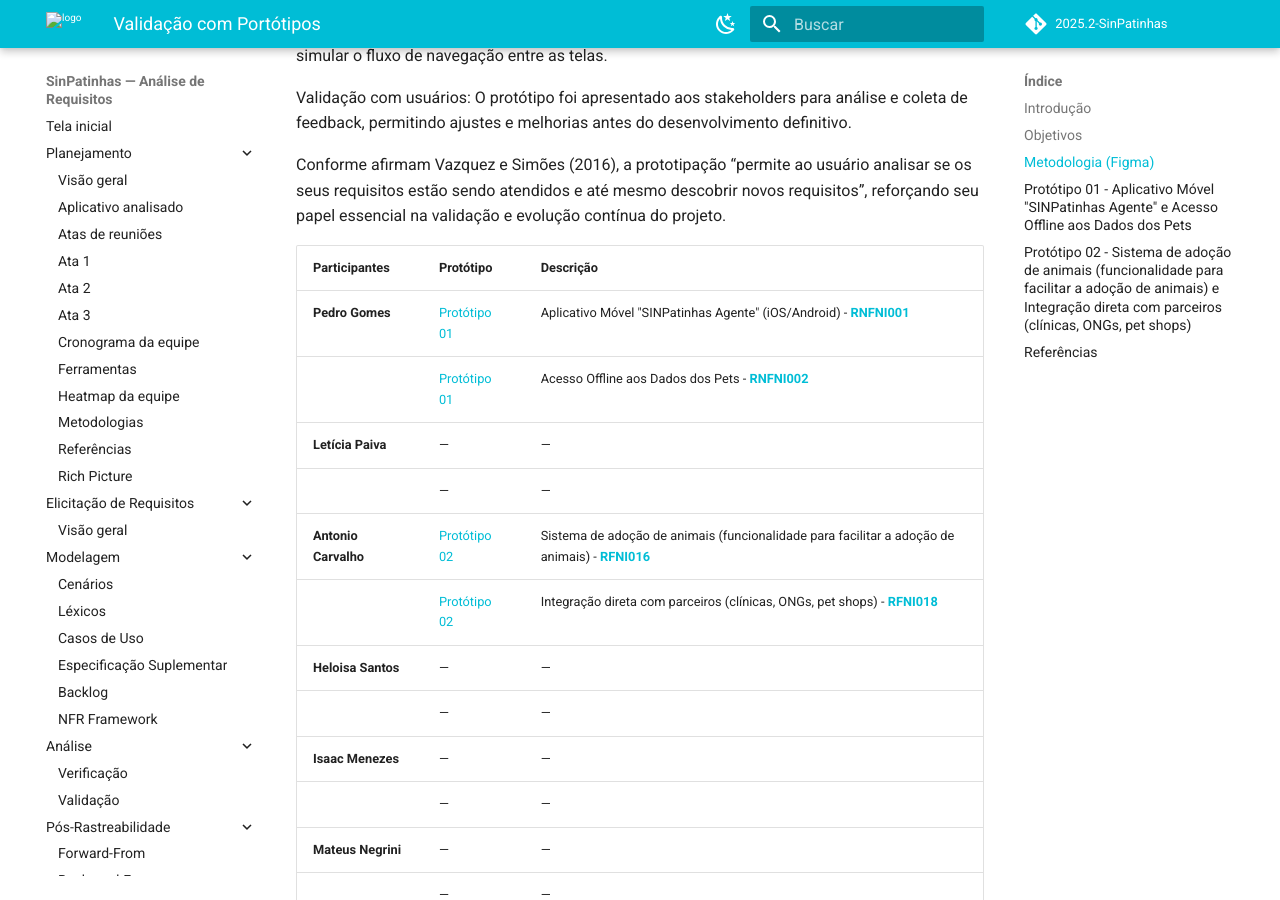
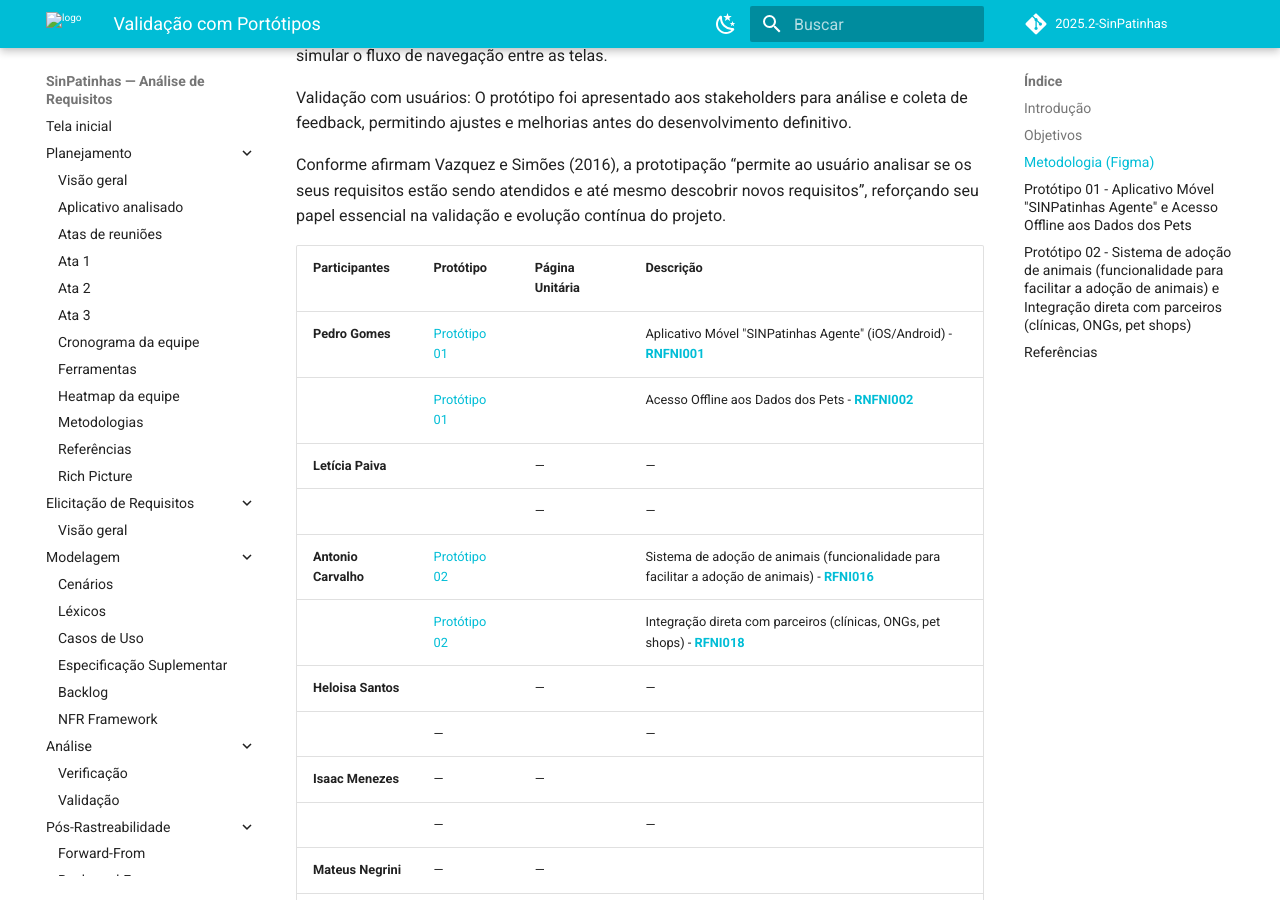
Before and after one commit to Requisitos-de-Software/2025.2-SinPatinhas, an MkDocs documentation site: the page built from docs/analise/prototipos.md, in a window 1280 px wide and 900 px high, scrolled down 1374 px. Built offline with MkDocs 1.6.1 and Material for MkDocs 9.7.7, drawn with Linux system fonts in a browser that asks for light colours; comment, search, counter and statistics services are not loaded.

Commit message:
fix(verification): Edição de tabela.

```diff
--- a/docs/analise/prototipos.md
+++ b/docs/analise/prototipos.md
@@ -38,20 +38,20 @@ Validação com usuários: O protótipo foi apresentado aos stakeholders para an
 
 Conforme afirmam Vazquez e Simões (2016), a prototipação “permite ao usuário analisar se os seus requisitos estão sendo atendidos e até mesmo descobrir novos requisitos”, reforçando seu papel essencial na validação e evolução contínua do projeto.
 
-| **Participantes** | **Protótipo** | **Descrição** |
-|--------------------|---------------|----------------|
-| **Pedro Gomes** | [Protótipo 01](#prototipo01)|Aplicativo Móvel "SINPatinhas Agente" (iOS/Android) - [**RNFNI001**](../elicitacao/tecnicas_elicitacao/requisitos_elicitados.md#rnfni001) |
-|  | [Protótipo 01](#prototipo01) | Acesso Offline aos Dados dos Pets - [**RNFNI002**](../elicitacao/tecnicas_elicitacao/requisitos_elicitados.md#rnfni002) |
-| **Letícia Paiva** | — | — |
-|  | — | — |
-| **Antonio Carvalho** | [Protótipo 02](#prototipo02) | Sistema de adoção de animais (funcionalidade para facilitar a adoção de animais) - [**RFNI016**](../elicitacao/tecnicas_elicitacao/requisitos_elicitados.md#rfni016) |
-|  | [Protótipo 02](#prototipo02) | Integração direta com parceiros (clínicas, ONGs, pet shops) - [**RFNI018**](../elicitacao/tecnicas_elicitacao/requisitos_elicitados.md#rfni016) |
-| **Heloisa Santos** | — | — |
-|  | — | — |
+| **Participantes** | **Protótipo** | **Página Unitária** |**Descrição** |
+|--------------------|---------------|----------------|--------------|
+| **Pedro Gomes** | [Protótipo 01](#prototipo01)|  |Aplicativo Móvel "SINPatinhas Agente" (iOS/Android) - [**RNFNI001**](../elicitacao/tecnicas_elicitacao/requisitos_elicitados.md#rnfni001) |
+|  | [Protótipo 01](#prototipo01) |  | Acesso Offline aos Dados dos Pets - [**RNFNI002**](../elicitacao/tecnicas_elicitacao/requisitos_elicitados.md#rnfni002) |
+| **Letícia Paiva** |  | — | — |
+|  |  | — | — |
+| **Antonio Carvalho** | [Protótipo 02](#prototipo02) |  | Sistema de adoção de animais (funcionalidade para facilitar a adoção de animais) - [**RFNI016**](../elicitacao/tecnicas_elicitacao/requisitos_elicitados.md#rfni016) |
+|  | [Protótipo 02](#prototipo02) |  | Integração direta com parceiros (clínicas, ONGs, pet shops) - [**RFNI018**](../elicitacao/tecnicas_elicitacao/requisitos_elicitados.md#rfni016) |
+| **Heloisa Santos** |  | — | — |
+|  | — |  | — |
 | **Isaac Menezes** | — | — |
-|  | — | — |
+|  | — |  | — |
 | **Mateus Negrini** | — | — |
-|  | — | — |
+|  | — |  | — |
 
 ---
 
```
